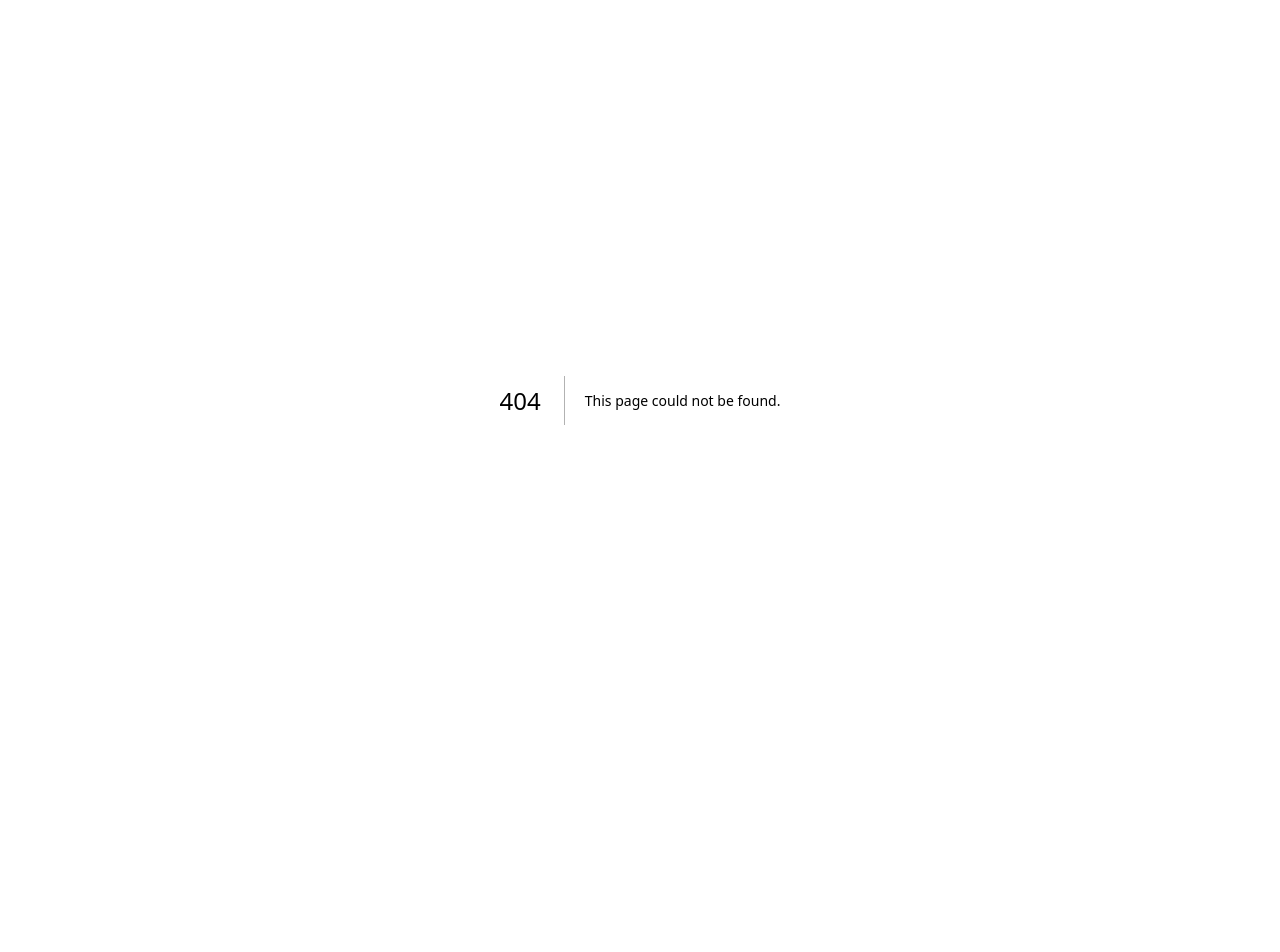
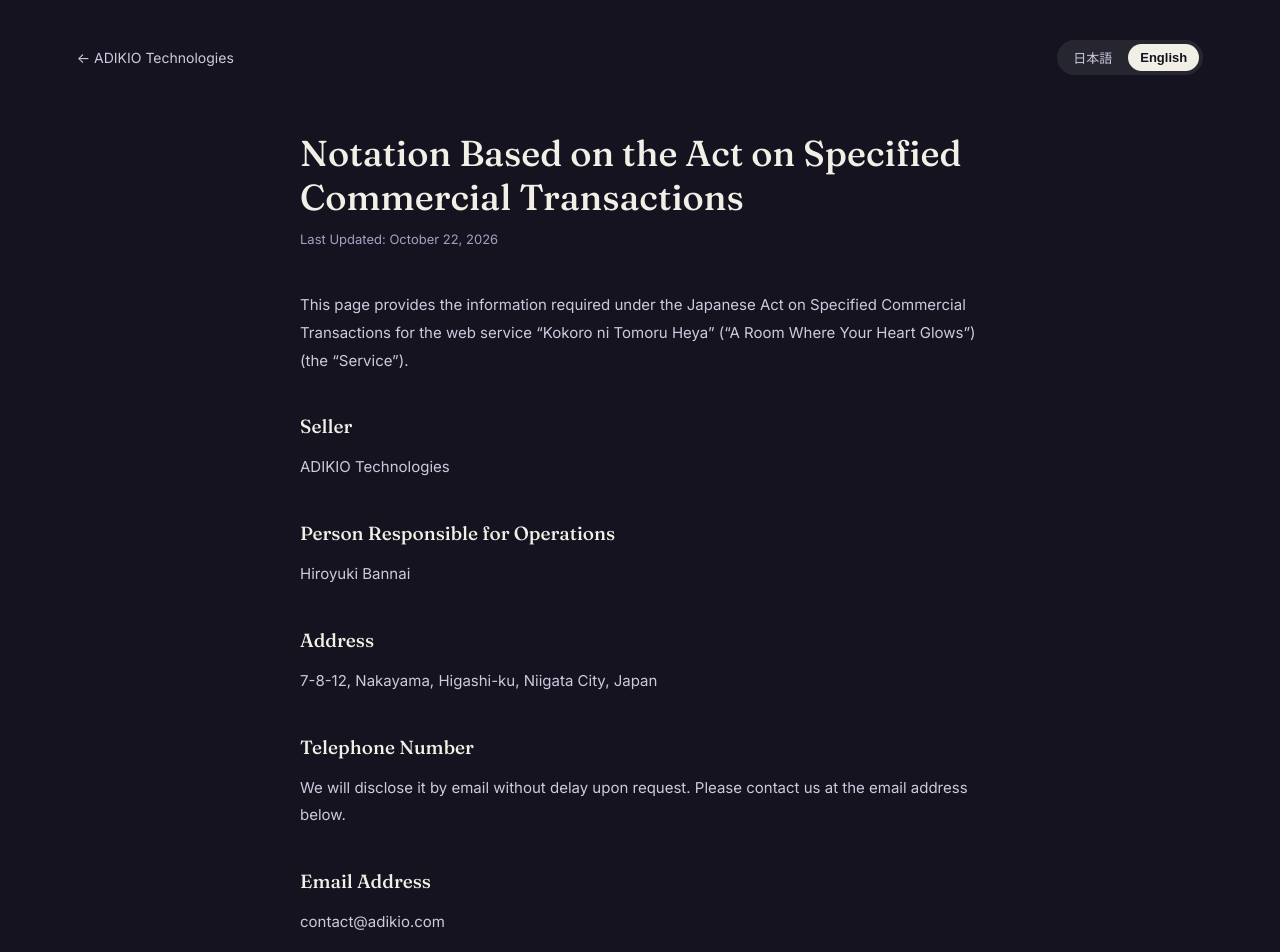
Before and after one commit to md26ssyt-bit/ai-human, a Next.js app: page /tokushoho in a window 1280 px wide. Before the commit this address had no page. Shown: the top 952 px of the page. Before the commit the page ends 800 px from the top, so only its background shows below. Built offline with nearby package versions, Linux system fonts and the light colour scheme.

Commit message:
Add Specified Commercial Transactions Act page and footer link

```diff
--- a/src/pages/index.tsx
+++ b/src/pages/index.tsx
@@ -208,6 +208,7 @@
             <a href="/terms">利用規約</a>
             <a href="/privacy">プライバシーポリシー</a>
             <a href="/refund">返金ポリシー</a>
+            <a href="/tokushoho">特定商取引法に基づく表記</a>
           </div>
         </section>
       </main>
--- /dev/null
+++ b/src/pages/tokushoho.tsx
@@ -0,0 +1,184 @@
+import LegalPage from "../components/LegalPage";
+import type { LegalDoc } from "../components/LegalPage";
+
+const ja: LegalDoc = {
+  title: "特定商取引法に基づく表記",
+  updated: "2026年10月22日",
+  blocks: [
+    {
+      p: [
+        "ウェブサービス「心に灯る部屋」（以下「本サービス」）に関する、特定商取引法に基づく表記です。",
+      ],
+    },
+    {
+      h: "販売業者",
+      p: ["ADIKIO Technologies"],
+    },
+    {
+      h: "運営責任者",
+      p: ["Hiroyuki Bannai"],
+    },
+    {
+      h: "所在地",
+      p: ["7-8-12, Nakayama Higashi-ku, Niigata City, Japan"],
+    },
+    {
+      h: "電話番号",
+      p: [
+        "請求があった場合は、遅滞なく、電子メールで開示します。お問い合わせは、下記のメールアドレスまでお願いします。",
+      ],
+    },
+    {
+      h: "メールアドレス",
+      p: ["contact@adikio.com"],
+    },
+    {
+      h: "販売するもの",
+      p: [
+        "ウェブサービス「心に灯る部屋」の、有料のご利用（月額のプレミアムプラン、および都度課金のコンテンツ）",
+      ],
+      ul: [
+        "プレミアムプラン（月額の定期課金）",
+        "都度課金のコンテンツ（詳細な占術の鑑定、性格診断の詳細結果、占い・観光の詳細版、PDF鑑定書など）",
+      ],
+    },
+    {
+      h: "販売価格",
+      p: [
+        "プレミアムプランは、月額9.99米ドルです。購入前の画面に別の金額が表示されている場合は、その金額が適用されます。",
+        "都度課金のコンテンツの金額は、コンテンツごとに、購入前の画面に表示します。",
+      ],
+    },
+    {
+      h: "商品代金以外の必要料金",
+      p: [
+        "本サービスの利用に必要な、インターネットの接続料金や通信料金は、お客様のご負担です。",
+      ],
+    },
+    {
+      h: "お支払い方法",
+      p: [
+        "クレジットカードなど、決済画面に表示される方法でのお支払いです。決済は、決済代行サービスの Stripe を通じて行います。",
+      ],
+    },
+    {
+      h: "お支払い時期",
+      p: [
+        "都度課金のコンテンツは、購入の手続きの際に、お支払いが確定します。プレミアムプランは、お申し込みの時に初回の請求が行われ、以降は、解約するまで、毎月の更新日に、自動で請求されます。",
+      ],
+    },
+    {
+      h: "サービスの提供時期",
+      p: [
+        "決済の完了後、直ちに、ご利用いただけます。",
+      ],
+    },
+    {
+      h: "返品・キャンセル",
+      p: [
+        "デジタルコンテンツの性質上、提供が完了した後の返品・返金には、法令で定められた場合を除き、原則として応じられません。システムの不具合などにより、決済が完了したにもかかわらず、コンテンツが提供されなかった場合は、下記のお問い合わせ先までご連絡ください。",
+        "プレミアムプランは、いつでも解約できます。解約は、現在の請求期間の終了時に効力を生じ、次回以降の更新料金は請求されません。",
+        "返金、解約、およびEU域内の消費者の撤回権については、「返金ポリシー」（/refund）をご確認ください。",
+      ],
+    },
+    {
+      h: "お問い合わせ",
+      p: [
+        "ADIKIO Technologies\n7-8-12, Nakayama Higashi-ku, Niigata City, Japan\ncontact@adikio.com",
+      ],
+    },
+  ],
+};
+
+const en: LegalDoc = {
+  title: "Notation Based on the Act on Specified Commercial Transactions",
+  updated: "October 22, 2026",
+  blocks: [
+    {
+      p: [
+        "This page provides the information required under the Japanese Act on Specified Commercial Transactions for the web service “Kokoro ni Tomoru Heya” (“A Room Where Your Heart Glows”) (the “Service”).",
+      ],
+    },
+    {
+      h: "Seller",
+      p: ["ADIKIO Technologies"],
+    },
+    {
+      h: "Person Responsible for Operations",
+      p: ["Hiroyuki Bannai"],
+    },
+    {
+      h: "Address",
+      p: ["7-8-12, Nakayama, Higashi-ku, Niigata City, Japan"],
+    },
+    {
+      h: "Telephone Number",
+      p: [
+        "We will disclose it by email without delay upon request. Please contact us at the email address below.",
+      ],
+    },
+    {
+      h: "Email Address",
+      p: ["contact@adikio.com"],
+    },
+    {
+      h: "What We Sell",
+      p: [
+        "Paid use of the web service “Kokoro ni Tomoru Heya” (a monthly Premium plan and one-time paid content).",
+      ],
+      ul: [
+        "Premium plan (monthly subscription)",
+        "One-time paid content (such as in-depth readings, detailed personality results, detailed fortune and travel versions, and PDF reports)",
+      ],
+    },
+    {
+      h: "Prices",
+      p: [
+        "The Premium plan is USD 9.99 per month. If a different price is displayed before purchase, that price applies.",
+        "The price of each one-time paid content item is displayed before purchase.",
+      ],
+    },
+    {
+      h: "Additional Charges",
+      p: [
+        "Internet connection and communication fees required to use the Service are borne by you.",
+      ],
+    },
+    {
+      h: "Payment Methods",
+      p: [
+        "Payment is made by credit card or other methods shown on the checkout screen. Payments are processed through the payment service Stripe.",
+      ],
+    },
+    {
+      h: "Payment Timing",
+      p: [
+        "For one-time paid content, payment is confirmed when you complete the purchase. For the Premium plan, the first charge is made when you subscribe, and you are then charged automatically on each monthly renewal date until you cancel.",
+      ],
+    },
+    {
+      h: "Delivery Timing",
+      p: [
+        "You can use the Service immediately after payment is completed.",
+      ],
+    },
+    {
+      h: "Returns and Cancellation",
+      p: [
+        "Because of the nature of digital content, and except where required by law, we generally cannot accept returns or provide refunds after delivery. If payment was completed but the content was not delivered because of a system error, please contact us using the details below.",
+        "You may cancel the Premium plan at any time. Cancellation takes effect at the end of the current billing period, and you will not be charged again.",
+        "For refunds, cancellation, and the right of withdrawal for consumers in the EU, please see our Refund Policy (/refund).",
+      ],
+    },
+    {
+      h: "Contact",
+      p: [
+        "ADIKIO Technologies\n7-8-12, Nakayama, Higashi-ku, Niigata City, Japan\ncontact@adikio.com",
+      ],
+    },
+  ],
+};
+
+export default function Tokushoho() {
+  return <LegalPage docs={{ ja, en }} />;
+}
```
